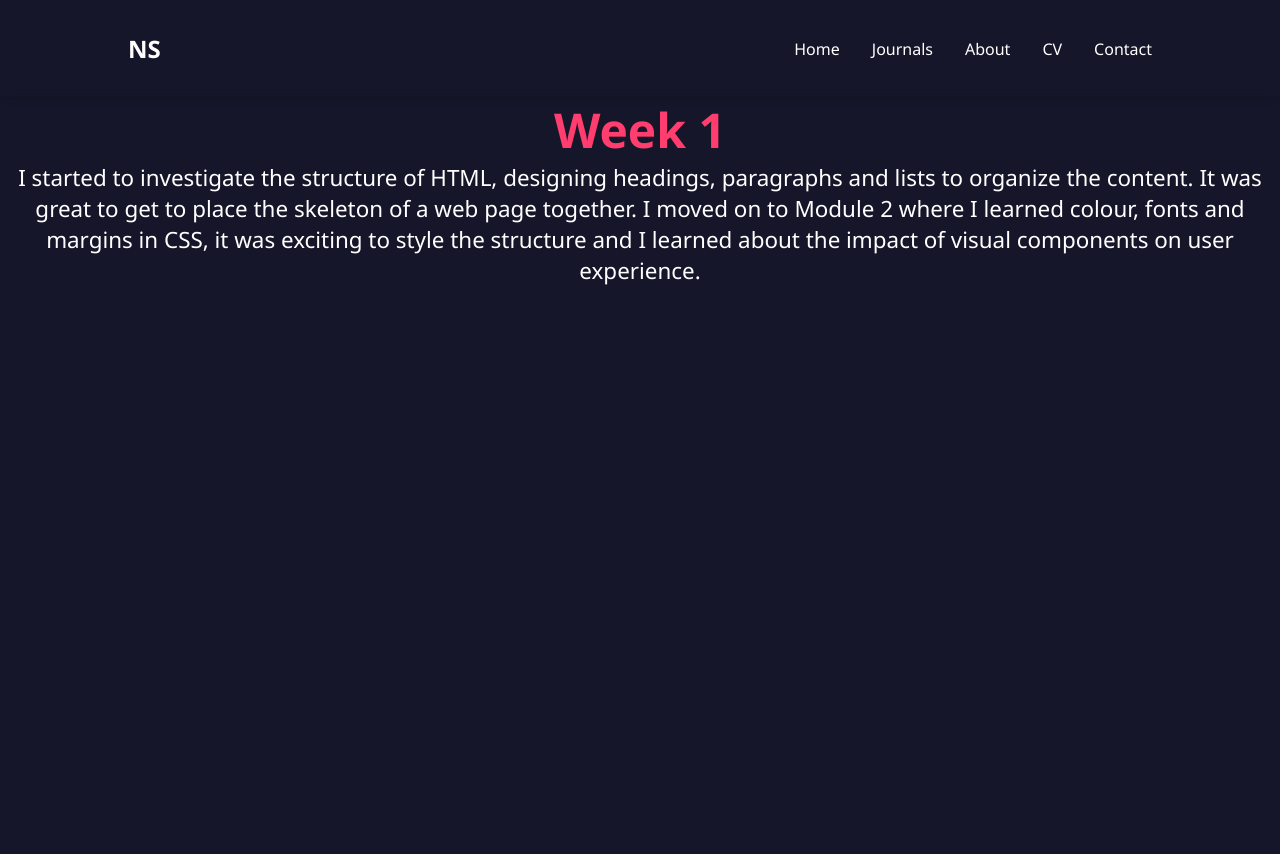
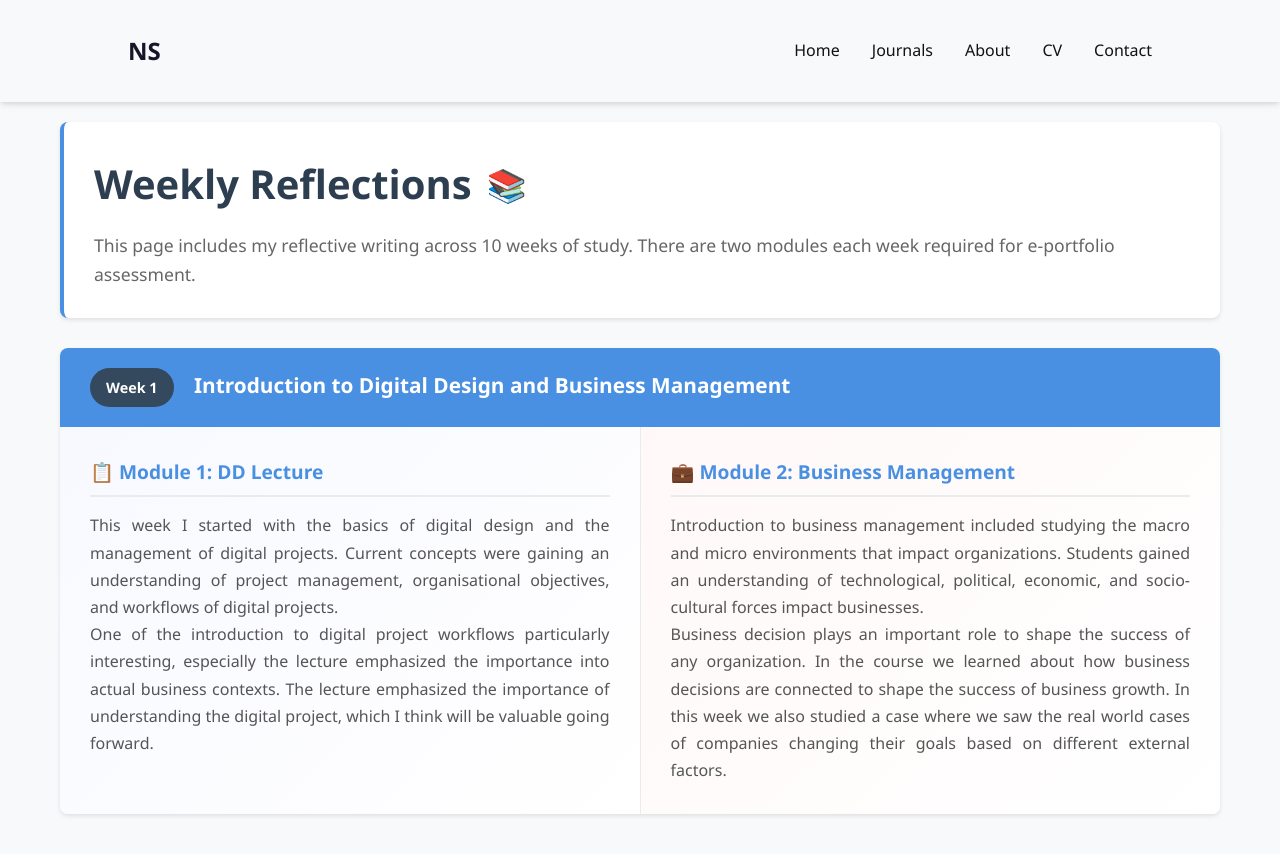
Before and after one commit to Suwaan2/e-portfolio, a plain HTML site: page eportfolio/week1.html in a window 1280 px wide. Before the commit the page ends 800 px from the top, so only its background shows below. Drawn offline with Linux system fonts and the light colour scheme.

Commit message:
refactor: enhance week1.html structure and content for clarity and style

```diff
--- a/eportfolio/week1.html
+++ b/eportfolio/week1.html
@@ -1,22 +1,167 @@
 <!DOCTYPE html>
 <html lang="en">
   <head>
-    <meta charset="UTF-8">
-    <meta name="viewport" content="width=device-width, initial-scale=1.0">
-    <title>Document</title>
+    <meta charset="UTF-8" />
+    <meta name="viewport" content="width=device-width, initial-scale=1.0" />
+    <title>Weekly Reflections</title>
+    <link rel="stylesheet" href="styles.css" />
     <style>
-      h2 {
-      text-align: center;
-      font-size: 3rem;
-       color: #ff3d6e;
+      * {
+        margin: 0;
+        padding: 0;
+        box-sizing: border-box;
       }
-      p {
-        font-size: 1.4rem;
-      text-align: center;
 
+      body {
+        font-family: -apple-system, BlinkMacSystemFont, "Segoe UI", Roboto,
+          Oxygen, Ubuntu, Cantarell, sans-serif;
+        background-color: #f8f9fa;
+        /* color: #333; */
+        line-height: 1.6;
+      }
+      nav {
+        color: #151629;
+      }
+      .nav-links a {
+        color: rgb(19, 18, 18);
+        text-decoration: none;
+        font-weight: 500;
+      }
+      .dropdown-content {
+        display: none;
+        position: absolute;
+        background-color: #f8f9fa;
+        min-width: 160px;
+        box-shadow: 0 8px 16px rgba(0, 0, 0, 0.2);
+        z-index: 100;
+        border-radius: 8px;
+        margin-top: 8px;
+      }
+      .container {
+        max-width: 1200px;
+        margin: 0 auto;
+        padding: 20px;
+      }
+
+      .header {
+        background: white;
+        padding: 30px;
+        border-radius: 8px;
+        box-shadow: 0 2px 4px rgba(0, 0, 0, 0.1);
+        margin-bottom: 30px;
+        border-left: 4px solid #4a90e2;
+      }
+
+      .header h1 {
+        font-size: 2.5rem;
+        color: #2c3e50;
+        margin-bottom: 15px;
+        display: flex;
+        align-items: center;
+      }
+
+      .book-icon {
+        margin-left: 15px;
+        font-size: 2rem;
+        color: #4a90e2;
+      }
+
+      .header p {
+        color: #666;
+        font-size: 1.1rem;
+      }
+
+      .week-section {
+        background: white;
+        margin-bottom: 30px;
+        border-radius: 8px;
+        box-shadow: 0 2px 4px rgba(0, 0, 0, 0.1);
+        overflow: hidden;
+      }
+
+      .week-header {
+        background: #4a90e2;
+        color: white;
+        padding: 20px 30px;
+        font-size: 1.3rem;
+        font-weight: 600;
+      }
+
+      .week-content {
+        display: flex;
+        min-height: 300px;
+      }
+
+      .module {
+        flex: 1;
+        padding: 30px;
+        border-right: 1px solid #e9ecef;
+      }
+
+      .module:last-child {
+        border-right: none;
+      }
+
+      .module h3 {
+        color: #4a90e2;
+        font-size: 1.2rem;
+        margin-bottom: 15px;
+        padding-bottom: 8px;
+        border-bottom: 2px solid #e9ecef;
+      }
+
+      .module p {
+        color: #555;
+        line-height: 1.7;
+        text-align: justify;
+      }
+
+      .module-1 {
+        background: linear-gradient(135deg, #f8f9ff 0%, #ffffff 100%);
+      }
+
+      .module-2 {
+        background: linear-gradient(135deg, #fff8f8 0%, #ffffff 100%);
+      }
+
+      .week-number {
+        background: #34495e;
+        color: white;
+        padding: 8px 16px;
+        border-radius: 20px;
+        font-size: 0.9rem;
+        display: inline-block;
+        margin-right: 15px;
+      }
+
+      @media (max-width: 768px) {
+        .week-content {
+          flex-direction: column;
+        }
+
+        .module {
+          border-right: none;
+          border-bottom: 1px solid #e9ecef;
+        }
+
+        .module:last-child {
+          border-bottom: none;
+        }
+
+        .header h1 {
+          font-size: 2rem;
+        }
+
+        .container {
+          padding: 10px;
+        }
+        .navbar,
+        .navbar a,
+        .navbar .dropbtn {
+          color: #151629 !important;
+        }
       }
     </style>
-    <link rel="stylesheet" href="styles.css">
   </head>
   <body>
     <nav class="navbar">
@@ -43,17 +188,57 @@
         <a href="contact.html">Contact</a>
       </div>
     </nav>
-    <div style="display: flex; flex-direction: column; align-items: center; justify-content: center;">
-    <h2><span> Week 1</span></h2>
+
+    <div class="container">
+      <div class="header">
+        <h1>Weekly Reflections <span class="book-icon">📚</span></h1>
         <p>
-          I started to investigate the structure of HTML, designing headings,
-          paragraphs and lists to organize the content. It was great to get to
-          place the skeleton of a web page together. I moved on to Module 2
-          where I learned colour, fonts and margins in CSS, it was exciting to
-          style the structure and I learned about the impact of visual
-          components on user experience.
+          This page includes my reflective writing across 10 weeks of study.
+          There are two modules each week required for e-portfolio assessment.
         </p>
       </div>
 
+      <div class="week-section">
+        <div class="week-header">
+          <span class="week-number">Week 1</span>
+          Introduction to Digital Design and Business Management
+        </div>
+        <div class="week-content">
+          <div class="module module-1">
+            <h3>📋 Module 1: DD Lecture</h3>
+            <p>
+              This week I started with the basics of digital design and the
+              management of digital projects. Current concepts were gaining an
+              understanding of project management, organisational objectives,
+              and workflows of digital projects.
+            </p>
+            <p>
+              One of the introduction to digital project workflows particularly
+              interesting, especially the lecture emphasized the importance into
+              actual business contexts. The lecture emphasized the importance of
+              understanding the digital project, which I think will be valuable
+              going forward.
+            </p>
+          </div>
+          <div class="module module-2">
+            <h3>💼 Module 2: Business Management</h3>
+            <p>
+              Introduction to business management included studying the macro
+              and micro environments that impact organizations. Students gained
+              an understanding of technological, political, economic, and
+              socio-cultural forces impact businesses.
+            </p>
+            <p>
+              Business decision plays an important role to shape the success of
+              any organization. In the course we learned about how business
+              decisions are connected to shape the success of business growth.
+              In this week we also studied a case where we saw the real world
+              cases of companies changing their goals based on different
+              external factors.
+            </p>
+          </div>
+        </div>
+      </div>
+    </div>
   </body>
 </html>
```
Lines whose indentation alone changed are shown as unchanged.
